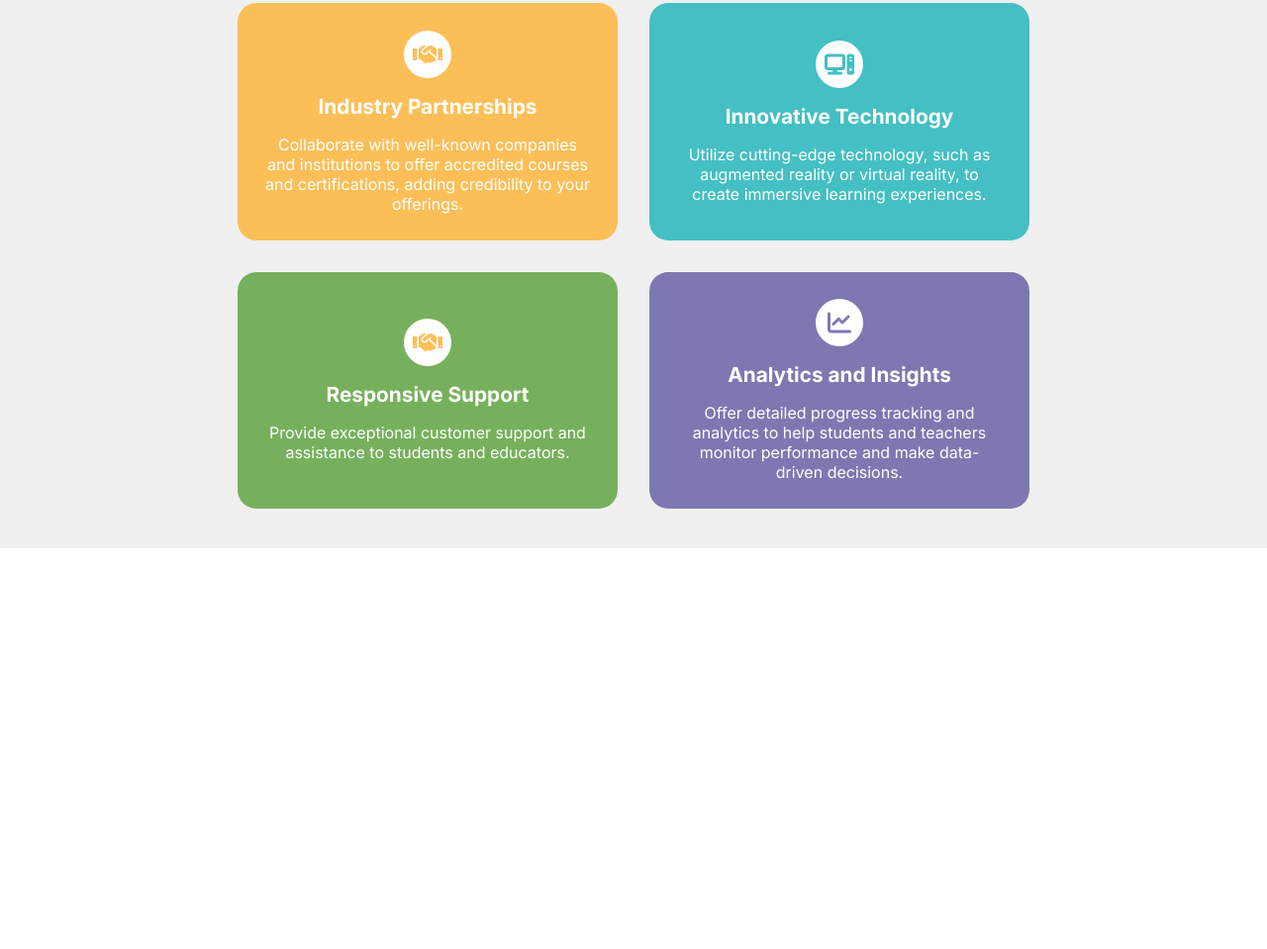
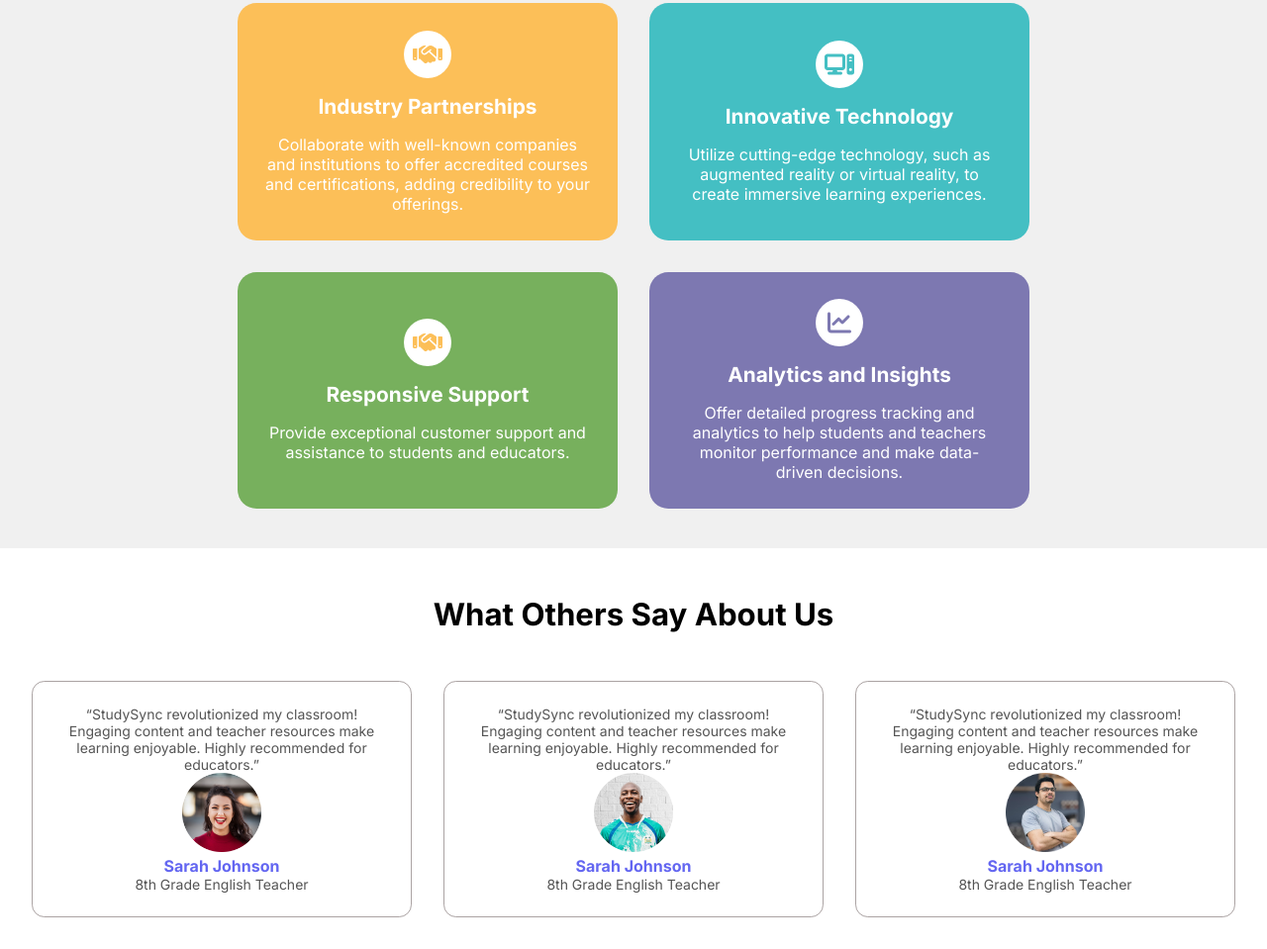
Before and after one commit to Nevid-786/StudySync_WEB, a plain HTML site: page index.html in a window 1280 px wide. Shown: the part 1319-2278 px from the top of the page at 99% size. Before the commit the page ends 1873 px from the top, so only its background shows below. Drawn offline with Linux system fonts and the light colour scheme.

Commit message:
completed Testimonial section

```diff
--- a/index.html
+++ b/index.html
@@ -111,7 +111,8 @@
                             Affordability
                         </h2>
                         <p class="cardDescription">
-                            Provide high-quality education at an affordable price point, making it accessible to a broader audience.
+                            Provide high-quality education at an affordable price point, making it accessible to a
+                            broader audience.
                         </p>
 
                     </div>
@@ -123,10 +124,11 @@
                     </div>
                     <div class="featureCardinfo">
                         <h2 class="cardTitle">
-                           Industry Partnerships
+                            Industry Partnerships
                         </h2>
                         <p class="cardDescription">
-                           Collaborate with well-known companies and institutions to offer accredited courses and certifications, adding credibility to your offerings.
+                            Collaborate with well-known companies and institutions to offer accredited courses and
+                            certifications, adding credibility to your offerings.
                         </p>
 
                     </div>
@@ -138,10 +140,11 @@
                     </div>
                     <div class="featureCardinfo">
                         <h2 class="cardTitle">
-                           Innovative Technology
+                            Innovative Technology
                         </h2>
                         <p class="cardDescription">
-                            Utilize cutting-edge technology, such as augmented reality or virtual reality, to create immersive learning experiences.
+                            Utilize cutting-edge technology, such as augmented reality or virtual reality, to create
+                            immersive learning experiences.
                         </p>
 
                     </div>
@@ -156,7 +159,7 @@
                             Responsive Support
                         </h2>
                         <p class="cardDescription">
-                           Provide exceptional customer support and assistance to students and educators.
+                            Provide exceptional customer support and assistance to students and educators.
                         </p>
 
                     </div>
@@ -168,10 +171,11 @@
                     </div>
                     <div class="featureCardinfo">
                         <h2 class="cardTitle">
-                           Analytics and Insights
+                            Analytics and Insights
                         </h2>
                         <p class="cardDescription">
-                           Offer detailed progress tracking and analytics to help students and teachers monitor performance and make data-driven decisions.
+                            Offer detailed progress tracking and analytics to help students and teachers monitor
+                            performance and make data-driven decisions.
                         </p>
 
                     </div>
@@ -181,6 +185,76 @@
         </div>
     </div>
     </div>
+    <div class="testimonialContainer">
+        <div class="testimonialContent">
+            <div class="testimonialTitle">
+                <h2>
+                    What Others Say About Us
+                </h2>
+            </div>
+            <div class="testimonialGrid">
+                <!-- Card--1 -->
+                <div class="testimonialCard">
+                    <div class="TestimonialCardDesc">
+                        “StudySync revolutionized my classroom! Engaging content and teacher resources make learning
+                        enjoyable. Highly recommended for educators.”
+                    </div>
+                    <div class="testimonialIcon">
+                        <img src="./images/avatar1.png" alt="" class="testimonialIconImg">
+                    </div>
+                    <div class="testimonialCardText">
+                        <h2 class="Avatar-name">
+                            Sarah Johnson
+                        </h2>
+                        <p class="testimonialProfession">
+                            8th Grade English Teacher
+                        </p>
+
+                    </div>
+                </div>
+                <!-- Card--2 -->
+                <div class="testimonialCard">
+                    <div class="TestimonialCardDesc">
+                        “StudySync revolutionized my classroom! Engaging content and teacher resources make learning
+                        enjoyable. Highly recommended for educators.”
+                    </div>
+                    <div class="testimonialIcon">
+                        <img src="./images/avatar2.png" class="testimonialIconImg"alt="">
+                    </div>
+                    <div class="testimonialCardText">
+                        <h2 class="Avatar-name">
+                            Sarah Johnson
+                        </h2>
+                        <p class="testimonialProfession">
+                            8th Grade English Teacher
+                        </p>
+
+                    </div>
+                </div>
+                <!-- Card--3 -->
+                <div class="testimonialCard">
+                    <div class="TestimonialCardDesc">
+                        “StudySync revolutionized my classroom! Engaging content and teacher resources make learning
+                        enjoyable. Highly recommended for educators.”
+                    </div>
+                    <div class="testimonialIcon">
+                        <img src="./images/avatar3.png" class="testimonialIconImg" alt="">
+                    </div>
+                    <div class="testimonialCardText">
+                        <h2 class="Avatar-name">
+                            Sarah Johnson
+                        </h2>
+                        <p class="testimonialProfession">
+                            8th Grade English Teacher
+                        </p>
+
+                    </div>
+                </div>
+            </div>
+
+
+        </div>
+    </div>
 
 </body>
 
--- a/style.css
+++ b/style.css
@@ -212,6 +212,20 @@ body {
     }
 }
 
+@keyframes slideright {
+    0% {
+        transform: translateX(100%);
+        opacity: 0;
+
+
+    }
+
+    100% {
+        transform: translateX(0);
+        opacity: 1
+    }
+}
+
 .right {
     display: flex;
     justify-content: center;
@@ -241,11 +255,12 @@ body {
     gap: 2rem;
     justify-content: center;
     align-items: center;
-    margin:2rem 0;
+    margin: 2rem 0;
     animation: slideleft 1s ease forwards;
 
 }
-.companyTitle{
+
+.companyTitle {
     font-size: 2.3rem;
     font-weight: 800;
 }
@@ -266,18 +281,21 @@ body {
 
 
 }
-.companyLogo{
-    display:flex;
-    gap:0.5rem;
+
+.companyLogo {
+    display: flex;
+    gap: 0.5rem;
     font-weight: 500;
-    color:var(--gray);
+    color: var(--gray);
 
 }
-.companyName{
-font-size: 1rem;
+
+.companyName {
+    font-size: 1rem;
 
 
 }
+
 @media screen and (min-width:768px) {
     .main {
         flex-direction: row;
@@ -310,73 +328,80 @@ font-size: 1rem;
 
 }
 
-@media  screen and (min-width:640px) {
-       .companyGrid{
-        grid-template-columns: repeat(4,1fr);
+@media screen and (min-width:640px) {
+    .companyGrid {
+        grid-template-columns: repeat(4, 1fr);
 
     }
 
 }
-.features
-{
+
+.features {
     background-color: var(--light-gray);
 
 }
-.featuresContent{
-    max-width:800px;
-    margin:0 auto;
+
+.featuresContent {
+    max-width: 800px;
+    margin: 0 auto;
     display: flex;
     flex-direction: column;
-    gap:0.3rem;
-    padding:2.5rem;
+    gap: 0.3rem;
+    padding: 2.5rem;
 
 }
-.featuresTitle{
+
+.featuresTitle {
     font-size: 2.2rem;
     font-weight: bold;
 
 }
-.featuresDescription{
-    color:var(--gray);
-    margin:1rem 0;
+
+.featuresDescription {
+    color: var(--gray);
+    margin: 1rem 0;
 }
 
-.featuresGrid
-{
+.featuresGrid {
     display: grid;
-    grid-template-columns: repeat(2,1fr);
-    gap:2rem;
+    grid-template-columns: repeat(2, 1fr);
+    gap: 2rem;
 
 
     /* justify-content: center;
     align-items: center; */
     /* border: 1px solid white; */
 }
-.featuresCard{
+
+.featuresCard {
     display: flex;
     flex-direction: column;
-     justify-content: center;
+    justify-content: center;
     align-items: center;
     border-radius: 1.2rem;
-    padding:1.7rem;
-    gap:1rem;
-    color:var(--background-color);
-     text-align: center;
+    padding: 1.7rem;
+    gap: 1rem;
+    color: var(--background-color);
+    text-align: center;
+    animation: slideright 1s ease forwards;
 
 
 }
-.featureCardinfo{
+
+.featureCardinfo {
     display: flex;
     flex-direction: column;
-     justify-content: center;
+    justify-content: center;
     align-items: center;
-    gap:1rem;
+    gap: 1rem;
     text-align: center;
 }
-.cardTitle{
+
+.cardTitle {
     font-size: 1.3rem;
 }
-.featureImgContainer{
+
+.featureImgContainer {
     height: 3rem;
     width: 3rem;
     background-color: var(--background-color);
@@ -387,40 +412,104 @@ font-size: 1rem;
 
 
 }
-.featuresImg{
+
+.featuresImg {
     height: 1.5rem;
 
 }
 
-.cardDescription{
+.cardDescription {
     font-size: 1rem;
 }
-.featuresCard:nth-child(1){
+
+.featuresCard:nth-child(1) {
     background-color: #4a90e2;
 }
 
-.featuresCard:nth-child(2){
+.featuresCard:nth-child(2) {
     background-color: #FF6289;
 }
 
-.featuresCard:nth-child(3){
+.featuresCard:nth-child(3) {
     background-color: #fcbf58;
 }
 
-.featuresCard:nth-child(4){
+.featuresCard:nth-child(4) {
     background-color: #44bfc3;
 }
 
-.featuresCard:nth-child(5){
+.featuresCard:nth-child(5) {
     background-color: #77b05d;
 }
 
-.featuresCard:nth-child(6){
+.featuresCard:nth-child(6) {
     background-color: #7d78b1;
 }
+
 @media screen and (max-width:768px) {
-    .featuresGrid{
-        grid-template-columns: repeat(1,1fr);
+    .featuresGrid {
+        grid-template-columns: repeat(1, 1fr);
     }
 
 }
+
+/*Testimonial section*/
+.testimonialContainer {
+    max-width: 1290px;
+    padding: 2rem;
+    margin: 0 auto;
+
+}
+
+.testimonialContent {
+    display: flex;
+    flex-direction: column;
+    gap:2rem;
+    /* align-items: center; */
+
+}
+
+.testimonialTitle {
+    margin: 1rem 0;
+    font-size: 1.3rem;
+}
+
+.testimonialGrid {
+    display: grid;
+    gap: 2rem;
+    grid-template-columns: repeat(auto-fill, minmax(300px, 1fr));
+}
+
+.testimonialIconImg {
+    height: 5rem;
+
+}
+
+.testimonialCard {
+    border: 1px solid rgb(171, 163, 163);
+    border-radius: 0.8rem;
+    padding: 1.5rem;
+    box-shadow: 0 4px 8px rbga(0,0,0,0.1);
+     transition: transform 0.3s ease, box-shadow 0.3s ease;
+}
+.testimonialCard:hover{
+    transform: scale(1.07);
+   box-shadow: 0 4px 8px rbga(0,0,0,0.2);
+    border: 1px solid blue;
+}
+
+.TestimonialCardDesc {
+    font-size: 0.875rem;
+    color: rgb(85, 85, 85);
+
+}
+
+.Avatar-name {
+    font-size: 1rem;
+    color: var(--primary-color);
+}
+
+.testimonialProfession {
+    font-size: 0.875rem;
+    color: rgb(85, 85, 85);
+}
```
